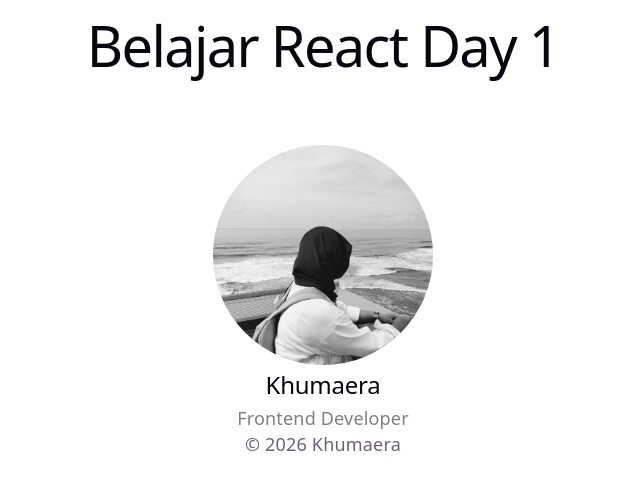
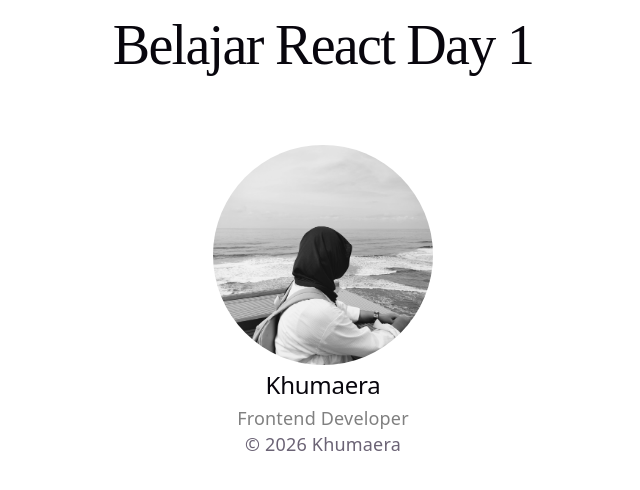
Before and after one commit to kukuraaa/tugas-1, a React (Vite) app: page / in a window 1280 px wide. Shown: the top 490 px of the page, without its empty margins (317-957 px from the left). Built offline with nearby package versions, Linux system fonts and the light colour scheme.

Commit message:
ubah font

```diff
--- a/src/App.css
+++ b/src/App.css
@@ -18,3 +18,6 @@
 .profile p {
   color: gray;
 }
+h1{
+  font-family: 'Times New Roman', Times, serif;
+}
```
